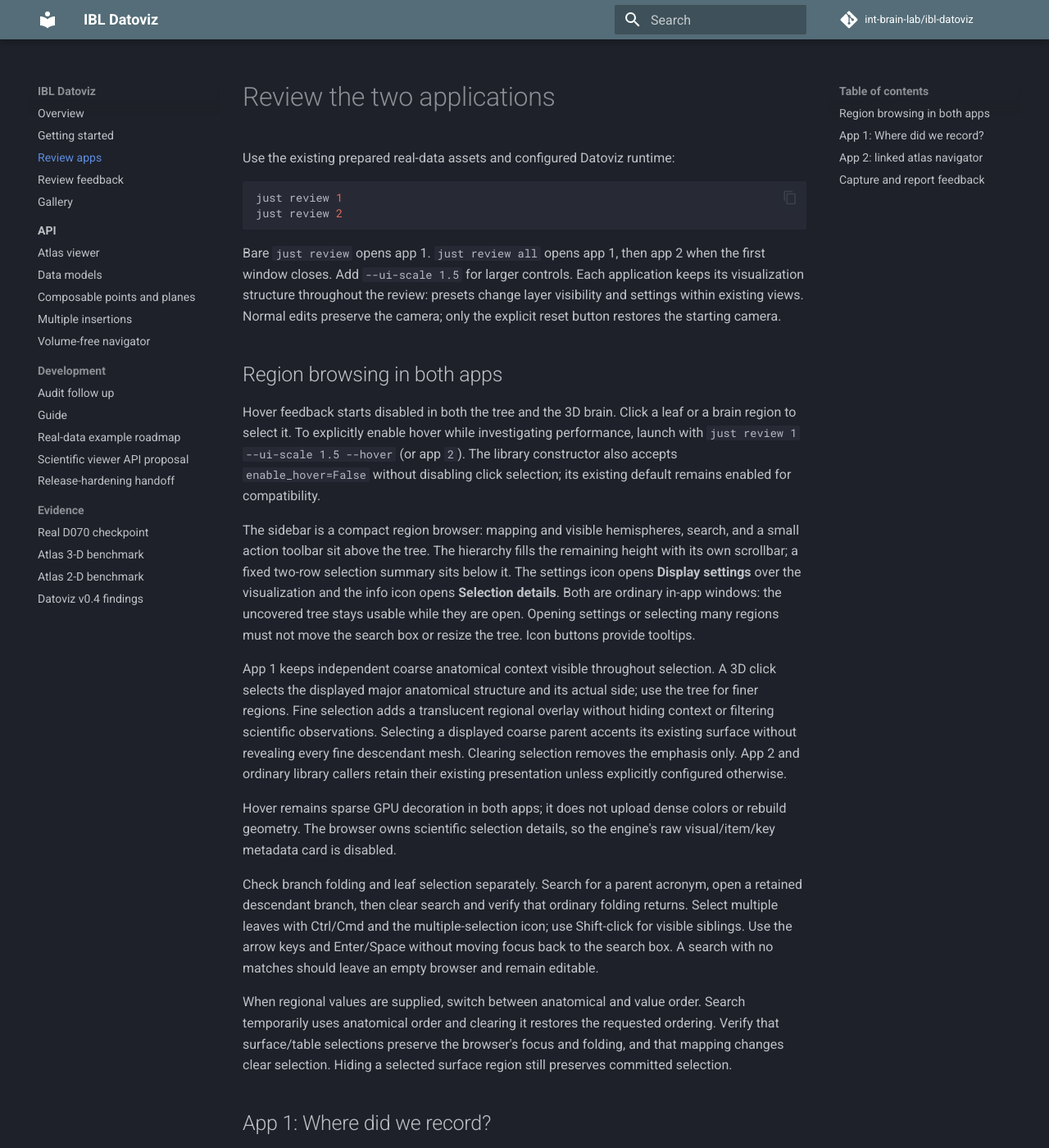
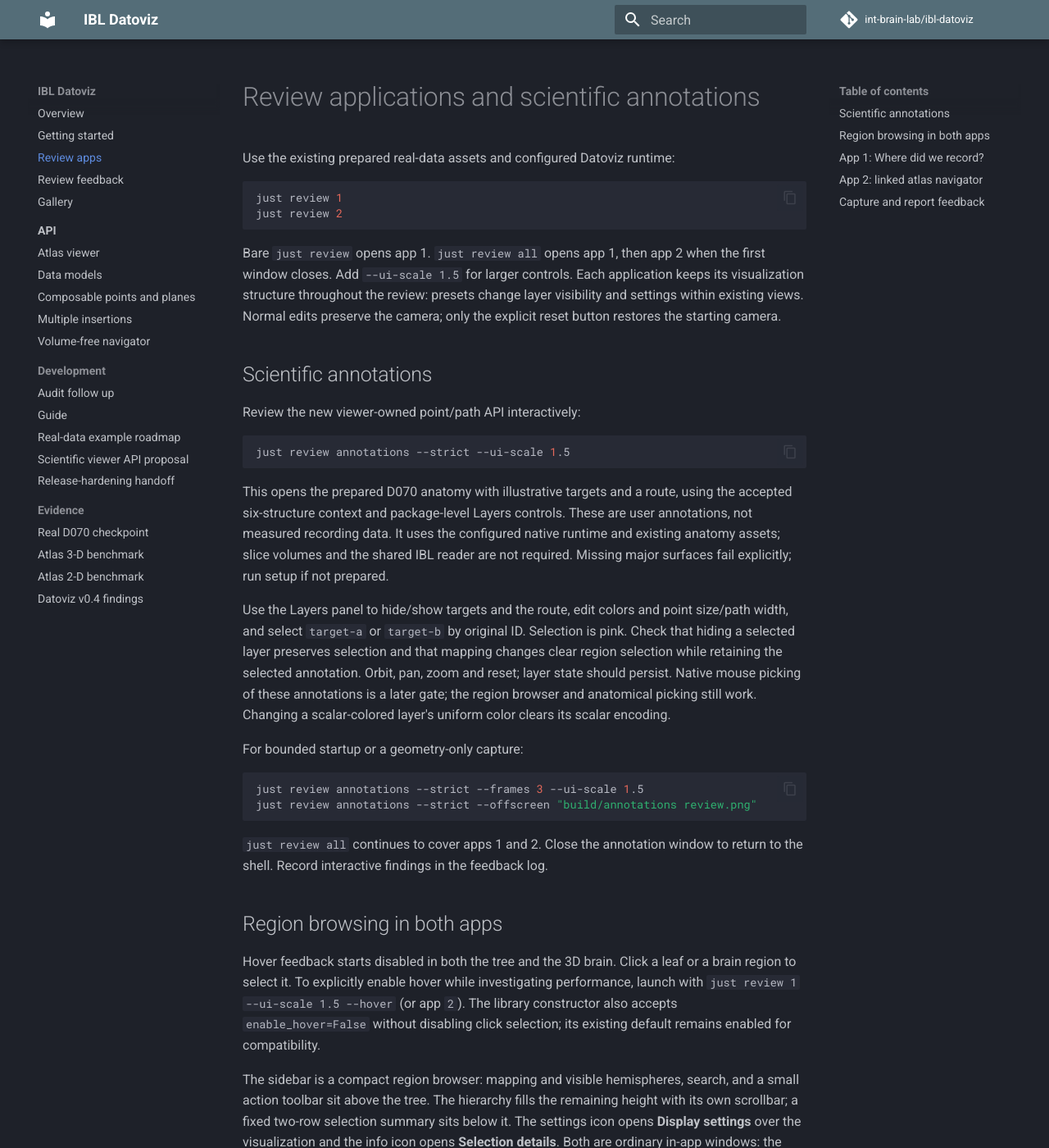
Before and after one commit to int-brain-lab/ibl-datoviz, an MkDocs documentation site: the page built from docs/review-apps.md, in a window 1280 px wide and 1400 px high. Shown: the whole window at 82% size. Built offline with MkDocs 1.6.1 and Material for MkDocs 9.7.7, drawn with Linux system fonts in a browser that asks for light colours; comment, search, counter and statistics services are not loaded.

Commit message:
feat: launch interactive annotations with just review

````diff
--- a/docs/review-apps.md
+++ b/docs/review-apps.md
@@ -1,4 +1,4 @@
-# Review the two applications
+# Review applications and scientific annotations
 
 Use the existing prepared real-data assets and configured Datoviz runtime:
 
@@ -12,6 +12,38 @@ first window closes. Add `--ui-scale 1.5` for larger controls. Each application
 keeps its visualization structure throughout the review: presets change layer
 visibility and settings within existing views. Normal edits preserve the camera;
 only the explicit reset button restores the starting camera.
+
+## Scientific annotations
+
+Review the new viewer-owned point/path API interactively:
+
+```bash
+just review annotations --strict --ui-scale 1.5
+```
+
+This opens the prepared D070 anatomy with illustrative targets and a route, using
+the accepted six-structure context and package-level Layers controls. These are
+user annotations, not measured recording data. It uses the configured native
+runtime and existing anatomy assets; slice volumes and the shared IBL reader are
+not required. Missing major surfaces fail explicitly; run setup if not prepared.
+
+Use the Layers panel to hide/show targets and the route, edit colors and point
+size/path width, and select `target-a` or `target-b` by original ID. Selection is
+pink. Check that hiding a selected layer preserves selection and that mapping
+changes clear region selection while retaining the selected annotation. Orbit,
+pan, zoom and reset; layer state should persist. Native mouse picking of these
+annotations is a later gate; the region browser and anatomical picking still work.
+Changing a scalar-colored layer's uniform color clears its scalar encoding.
+
+For bounded startup or a geometry-only capture:
+
+```bash
+just review annotations --strict --frames 3 --ui-scale 1.5
+just review annotations --strict --offscreen "build/annotations review.png"
+```
+
+`just review all` continues to cover apps 1 and 2. Close the annotation window to
+return to the shell. Record interactive findings in the feedback log.
 
 ## Region browsing in both apps
 
````
Also changed, not shown: AGENTS.md (+2 -1 lines), docs/NEXT_STEPS.md (+14 -0 lines), docs/api/components.md (+6 -0 lines), 3 other files.
